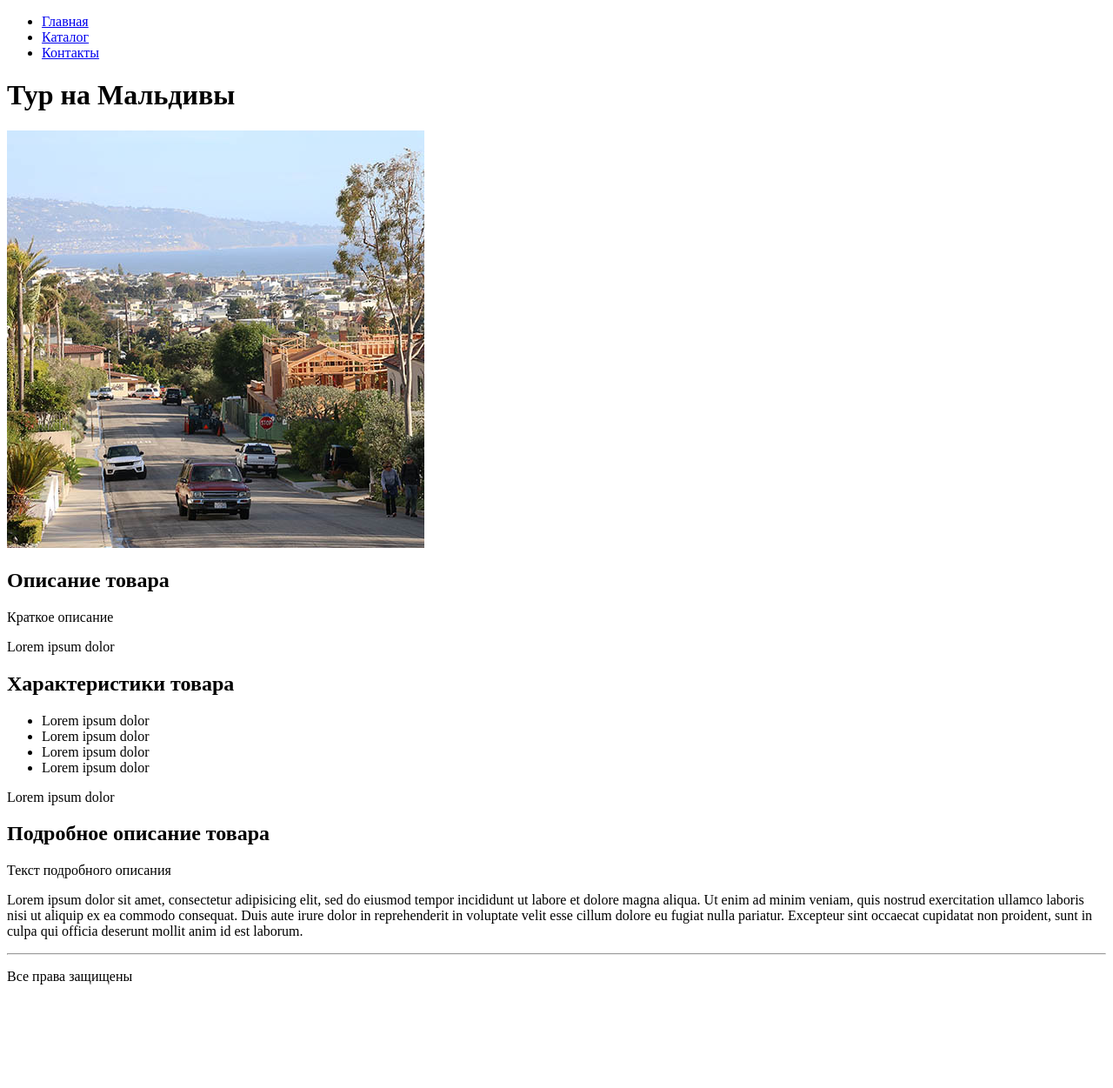
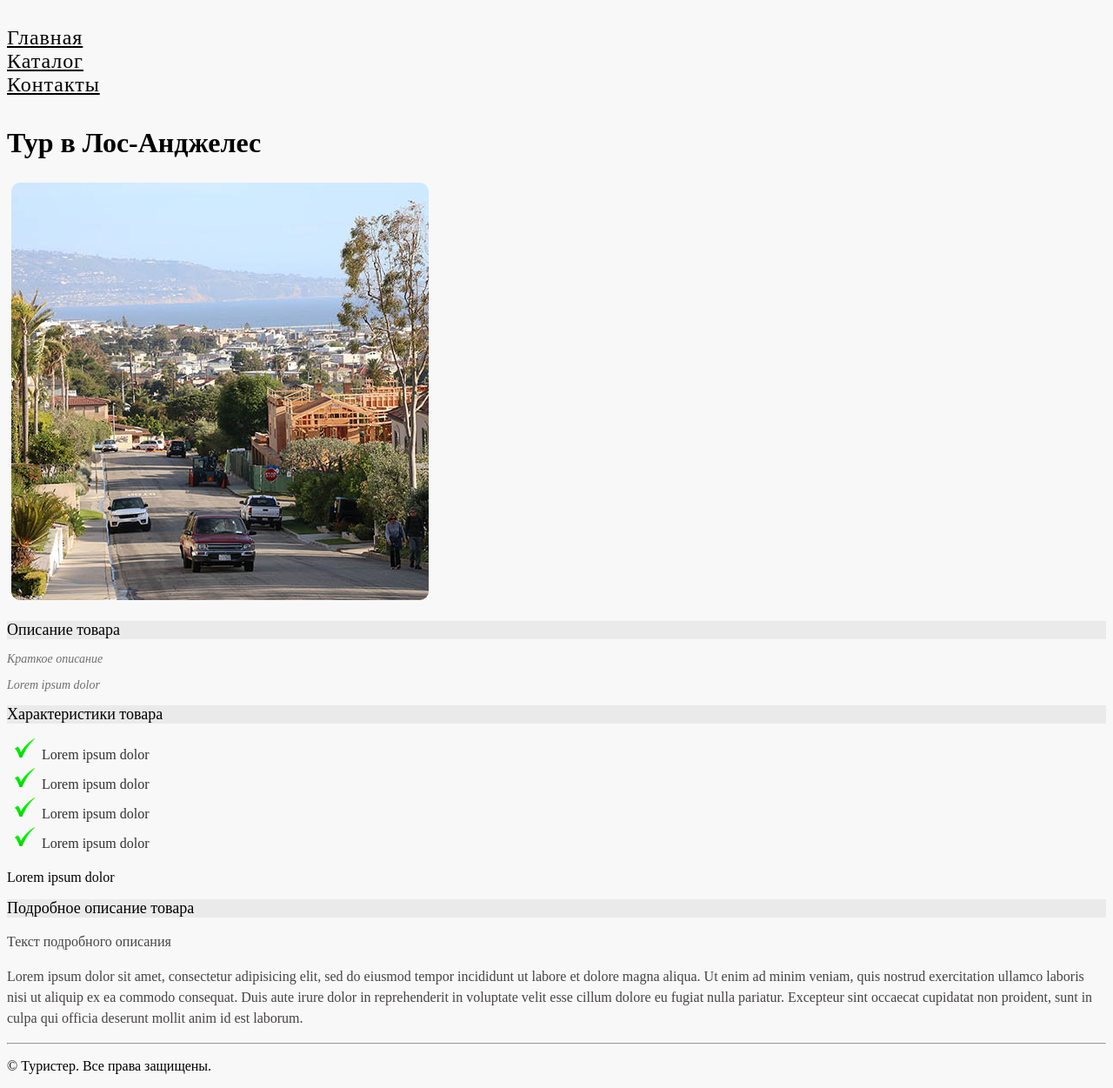
Before and after one commit to aleksei-kornev/html-css, a plain HTML site: page products/product3.html in a window 1280 px wide. Shown: the whole page at 87% size. Before the commit the page ends 1148 px from the top, so only its background shows below. Drawn offline with Linux system fonts and the light colour scheme.

Commit message:
Homework for lesson two.

```diff
--- a/products/product3.html
+++ b/products/product3.html
@@ -3,36 +3,37 @@
 <head>
 	<title>Мой интернет-магазин - страница описания товара</title>
 	<meta charset="utf-8">
+	<link rel="stylesheet" type="text/css" href="../style.css">
 </head>
 <body>
 	<body>
-	<ul>
-		<li><a href="../index.html">Главная</a></li>
-		<li><a href="../products.html">Каталог</a></li>
-		<li><a href="../contacts.html">Контакты</a></li>
+	<ul  class = "menu">
+		<li><a class = "menu_link" href="../index.html">Главная</a></li>
+		<li><a class = "menu_link" href="../products.html">Каталог</a></li>
+		<li><a class = "menu_link" href="../contacts.html">Контакты</a></li>
 	</ul>
-	<h1>Тур на Мальдивы</h1>
-	<a href="img/photo3_1080.jpg"><img src="img/photo3_480.jpg" alt="Тур в Лос-Анджелес" title="Тур на Мальдивы"></a>
-	<h2>Описание товара</h2>
-	<p>Краткое описание</p>
-	<p>Lorem ipsum dolor</p>
-	<h2>Характеристики товара</h2>
-	<ul>
+	<h1>Тур в Лос-Анджелес</h1>
+	<a href="img/photo3_1080.jpg"><img  class = "product_image" src="img/photo3_480.jpg" alt="Тур в Лос-Анджелес" title="Тур на Мальдивы"></a>
+	<h2 class = "product_describe_header">Описание товара</h2>
+	<p class = "product_short_description">Краткое описание</p>
+	<p class = "product_short_description">Lorem ipsum dolor</p>
+	<h2 class = "product_describe_header">Характеристики товара</h2>
+	<ul class = "product_list">
 		<li>Lorem ipsum dolor</li>
 		<li>Lorem ipsum dolor</li>
 		<li>Lorem ipsum dolor</li>
 		<li>Lorem ipsum dolor</li>
 	</ul>
 	<p>Lorem ipsum dolor</p>
-	<h2>Подробное описание товара</h2>
-	<p>Текст подробного описания</p>
-	<p>Lorem ipsum dolor sit amet, consectetur adipisicing elit, sed do eiusmod
+	<h2 class = "product_describe_header">Подробное описание товара</h2>
+	<p class="product_long_description">Текст подробного описания</p>
+	<p class="product_long_description">Lorem ipsum dolor sit amet, consectetur adipisicing elit, sed do eiusmod
 	tempor incididunt ut labore et dolore magna aliqua. Ut enim ad minim veniam,
 	quis nostrud exercitation ullamco laboris nisi ut aliquip ex ea commodo
 	consequat. Duis aute irure dolor in reprehenderit in voluptate velit esse
 	cillum dolore eu fugiat nulla pariatur. Excepteur sint occaecat cupidatat non
 	proident, sunt in culpa qui officia deserunt mollit anim id est laborum.</p>
 	<hr>
-	<p>Все права защищены</p>
+	<p>&copy; Туристер. Все права защищены.</p>
 </body>
 </html>
--- /dev/null
+++ b/style.css
@@ -0,0 +1,84 @@
+body {
+	background-color:  #f8f8f8;
+}
+
+.menu {
+	padding: 14px 0;
+	list-style:none;
+
+}
+
+.menu_link {
+	color: black;
+	font-size: 1.5em;
+	font-style: bold;
+	letter-spacing: 0.040em;
+}
+
+.product_describe_header {
+	color: black;
+	font-size: 18px;
+	font-weight: 400;
+	background-color: #eaeaea;
+}
+
+.product_short_description {
+	color: #707070;
+	font-size: 14px;
+	font-style: italic;
+	line-height: 16px;
+}
+
+.product_long_description {
+	color: #484343;
+	font-size: 16px;
+	font-weight: 400;
+	line-height: 24px;
+	text-align: left;
+}
+
+.product_list {
+	color: #303030;
+	font-size: 16px;
+	font-style: bold;
+	line-height: 28px;
+	list-style-image: url(img/list_galka_small.png)
+}
+
+.product_image {
+	border-radius: 15px;
+	padding: 5px;
+}
+
+.products_list {
+	margin : 25px;
+	display:inline-block;
+    text-align : center;
+}
+
+.input_box {
+	margin : 5px;
+	width: 500px;
+	height: 25px;
+	color: #050505;
+    font-size: 14px;
+    font-family: Tahoma;
+}
+
+input.small {
+	width: 240px;
+}
+
+textarea.textarea {
+	height: 100px;
+}
+
+.button {
+	margin : 5px;
+	width: 245px;
+	height: 50px;
+	color: #484343;
+    font-size: 17px;
+    font-family: helvetica, serif;
+    vertical-align: middle;
+}
```
Also changed, not shown: contacts.html (+12 -8 lines), index.html (+7 -5 lines), products.html (+12 -8 lines), products/product1.html (+15 -14 lines), img/list_galka.png (added), img/list_galka_small.png (added), 1 other file.
